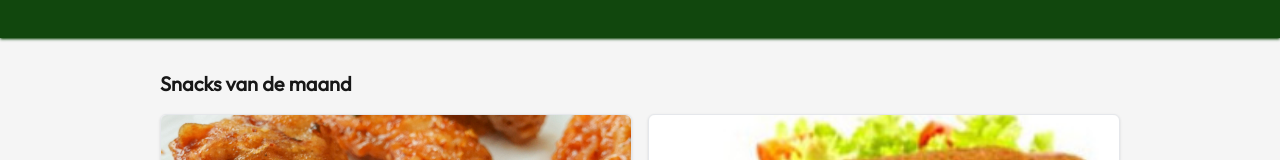
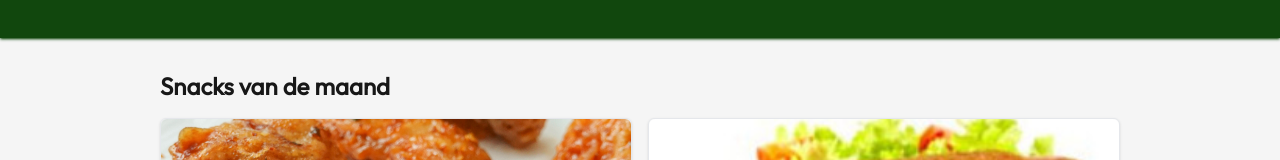
Before and after one commit to zStevenn/sluis-app, a React (Vite) app: page / in a window 1280 px wide. Shown: the part 402-562 px from the top of the page. Built offline with nearby package versions, Linux system fonts and the light colour scheme.

Commit message:
Adds scaling to text on bigger screens

```diff
--- a/src/components/Text/Subtitle.jsx
+++ b/src/components/Text/Subtitle.jsx
@@ -1,7 +1,7 @@
 export default function Subtitle({ children, className = "" }) {
 	return (
 		<>
-			<h2 className={`text-xl font-semibold text-neutral-900 ${className}`}>{children}</h2>
+			<h2 className={`text-xl md:text-2xl font-semibold text-neutral-900 ${className}`}>{children}</h2>
 		</>
 	)
 }
--- a/src/components/Text/Title.jsx
+++ b/src/components/Text/Title.jsx
@@ -1,7 +1,11 @@
 export default function Title({ children, className = "" }) {
 	return (
 		<>
-			<h1 className={`text-3xl font-bold text-neutral-900 ${className}`}>{children}</h1>
+			<h1
+				className={`text-3xl md:text-4xl font-bold text-neutral-900 ${className}`}
+			>
+				{children}
+			</h1>
 		</>
 	)
 }
```
